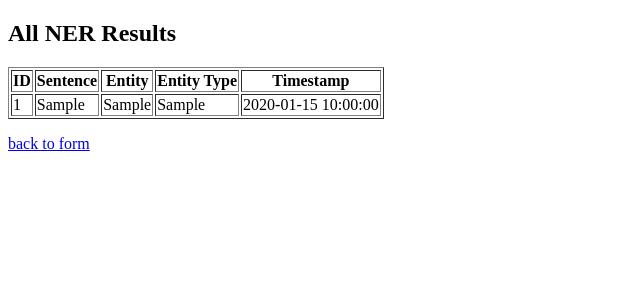
After one commit to Junyao-SG/cosi-217-NLP-System, a Flask app: page /data in a window 1280 px wide. The commit adds this page. Shown: the top 300 px of the page, without its empty margins (0-640 px from the left). Run offline with Flask 3, Linux system fonts and the light colour scheme; tables that the repository leaves empty hold one stand-in row (values such as "Sample post").

Commit message:
updates: add database with flask_sqlalchemy

```diff
--- a/assignment_2/app_flask.py
+++ b/assignment_2/app_flask.py
@@ -5,11 +5,24 @@ To see the pages point your browser at http://127.0.0.1:5000.
 """
 
 from flask import Flask, request, render_template
+from flask_sqlalchemy import SQLAlchemy
 
 import ner
 import utils
 
+
 app = Flask(__name__)
+
+app.config['SQLALCHEMY_DATABASE_URI'] = 'sqlite:///ner.db'  # Update as needed
+db = SQLAlchemy(app)
+
+# Database Model
+class NERResult(db.Model):
+    id = db.Column(db.Integer, primary_key=True)
+    sentence = db.Column(db.String, nullable=False)
+    entity = db.Column(db.String, nullable=False)
+    entity_type = db.Column(db.String, nullable=False)
+    timestamp = db.Column(db.DateTime, default=db.func.current_timestamp())
 
 
 @app.get('/')
@@ -28,9 +41,23 @@ def result():
             markup_paragraphed += '<p/>\n'
         else:
             markup_paragraphed += line
+
+    for ent in doc.get_entities():
+        ner_result = NERResult(sentence=text, entity=ent[-1], entity_type=ent[-2])
+        db.session.add(ner_result)
+
+    db.session.commit()
+
     return render_template('result.html', markup=markup_paragraphed, dependencies=deps)
+
+@app.get('/data')
+def database():
+    all_data = NERResult.query.all()
+    return render_template('data.html', all_data=all_data)
 
 
 if __name__ == '__main__':
+    with app.app_context():
+        db.create_all()
 
     app.run(debug=True)
--- /dev/null
+++ b/assignment_2/templates/data.html
@@ -0,0 +1,30 @@
+<!DOCTYPE html>
+<html>
+<head>
+    <title>Data - NER</title>
+</head>
+<body>
+    <h2>All NER Results</h2>
+    <table border="1">
+        <tr>
+            <th>ID</th>
+            <th>Sentence</th>
+            <th>Entity</th>
+            <th>Entity Type</th>
+            <th>Timestamp</th>
+        </tr>
+        {% for result in all_data %}
+            <tr>
+                <td>{{ result.id }}</td>
+                <td>{{ result.sentence }}</td>
+                <td>{{ result.entity }}</td>
+                <td>{{ result.entity_type }}</td>
+                <td>{{ result.timestamp }}</td>
+            </tr>
+        {% endfor %}
+    </table>
+
+    <p><a href="/">back to form</a></p>
+
+</body>
+</html>
--- a/assignment_2/templates/result.html
+++ b/assignment_2/templates/result.html
@@ -35,6 +35,7 @@
     </div>
 
     <p><a href="">back to form</a></p>
+    <p><a href="/data">go to database</a></p>
 
   </body>
 
```
Also changed, not shown: 1 other file.
